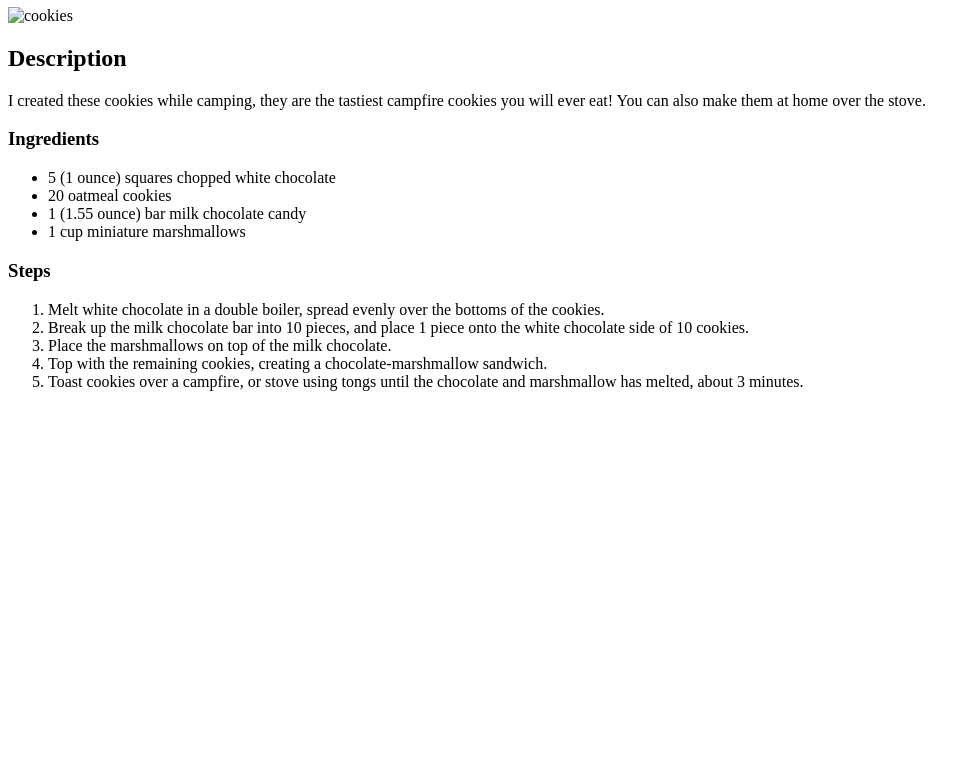
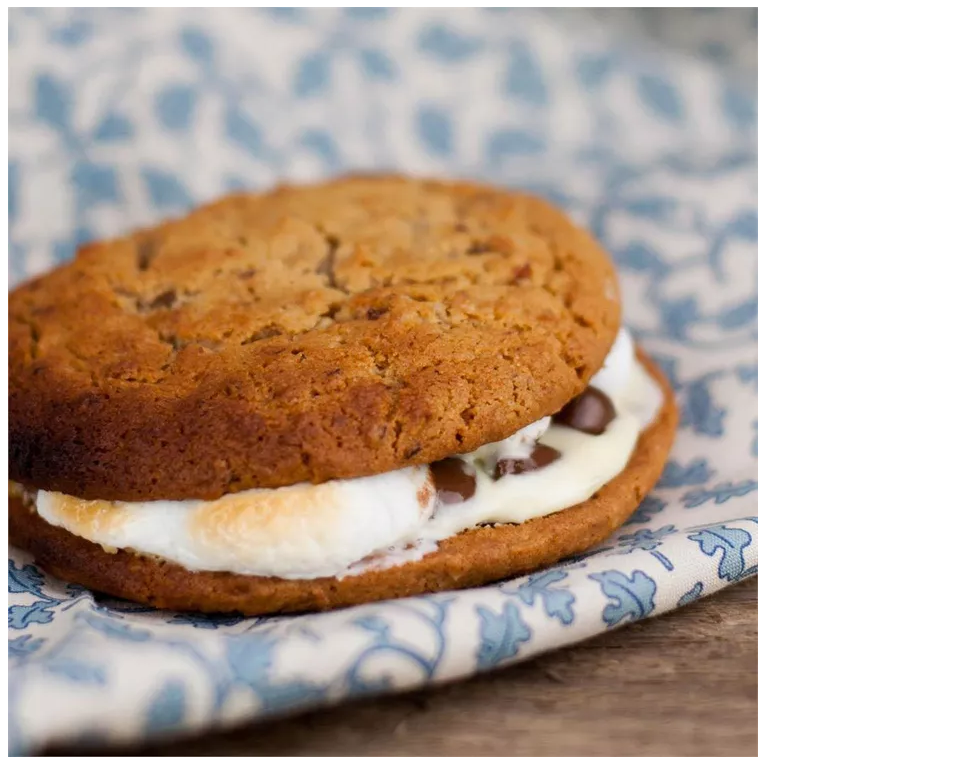
Before and after one commit to YungLien/odin-recipes, a plain HTML site: page recipes/cookies.html in a window 1280 px wide. Shown: the part 73-851 px from the top of the page, without its empty margins (0-980 px from the left). Before the commit the page ends 800 px from the top, so only its background shows below. Drawn offline with Linux system fonts and the light colour scheme.

Commit message:
change the cookie image location

```diff
--- a/recipes/cookies.html
+++ b/recipes/cookies.html
@@ -9,7 +9,7 @@
 
 <body>
     <h1>Toasty Campfire Cookies</h1>
-    <img src="/cookie.webp" alt="cookies">
+    <img src="../images/cookie.webp" alt="cookies">
     <h2>Description</h2>
     <p>I created these cookies while camping, they are the tastiest campfire cookies you will ever eat! You can also
         make them at home over the stove.</p>
```
